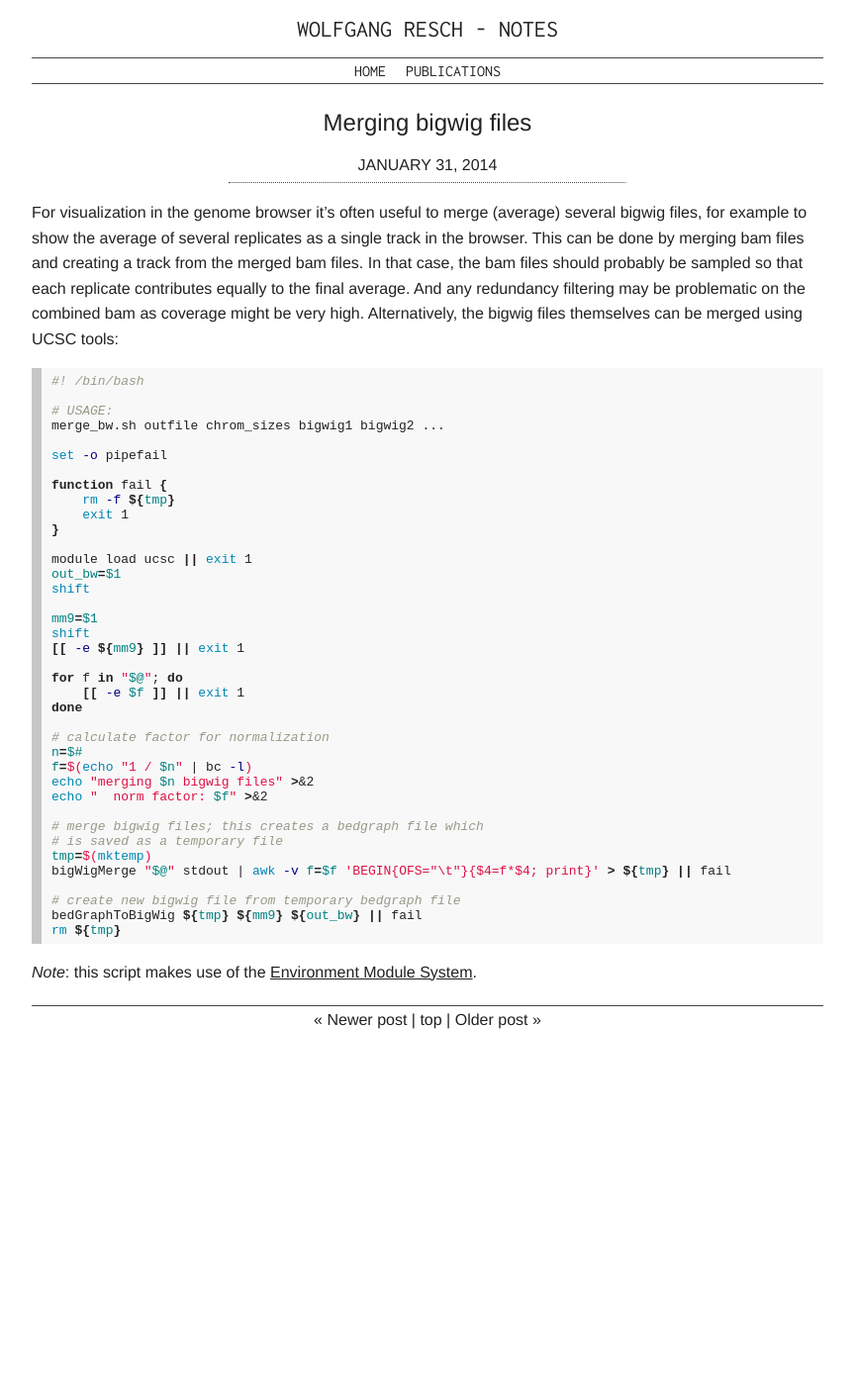
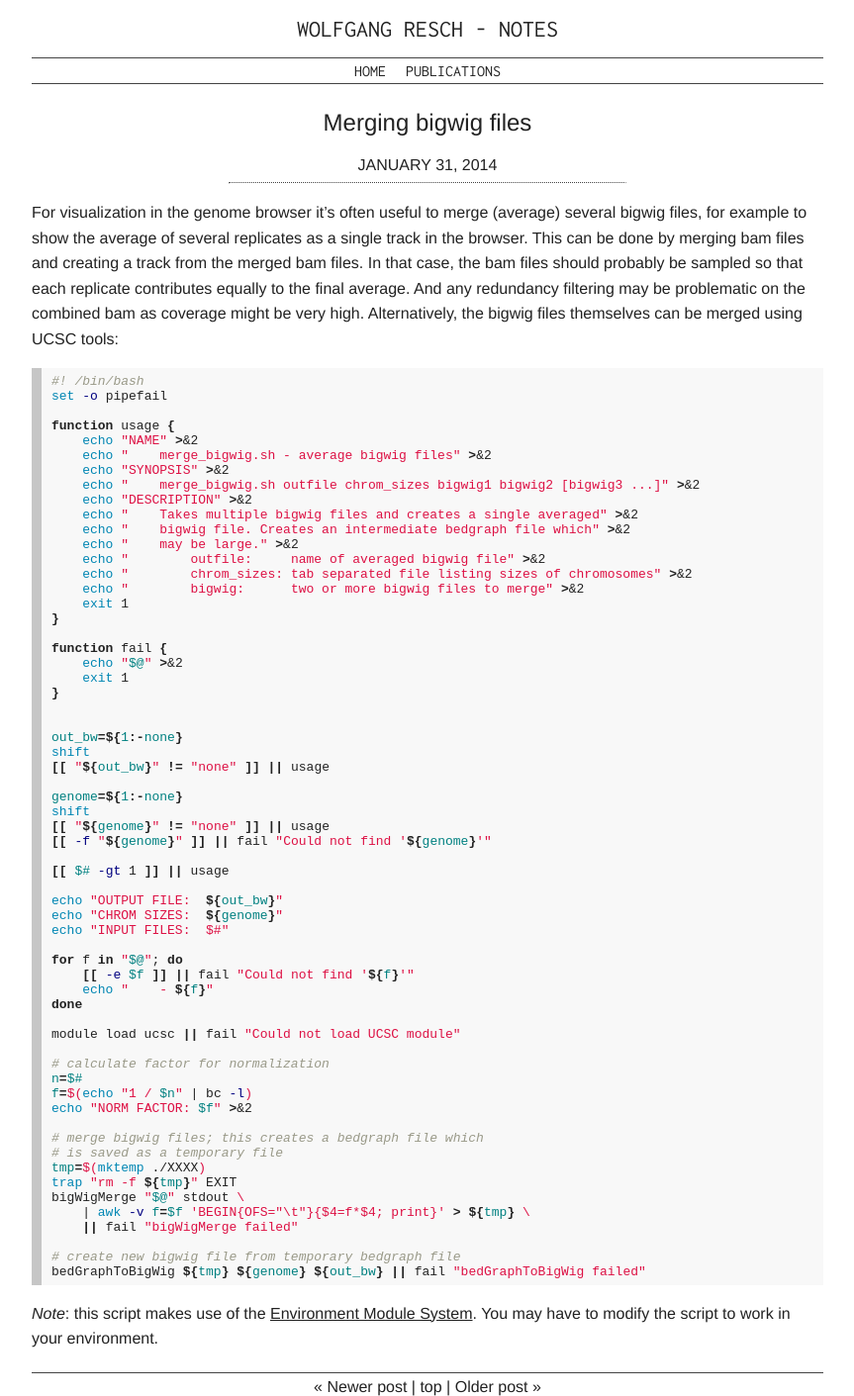
Before and after one commit to wresch/wresch.github.io, a Jekyll site: the page built from _posts/2014-01-31-merge-bigwig-files.md, in a window 1280 px wide. Shown: the whole page at 99% size, without its empty margins (208-1071 px from the left). Built offline with Jekyll 4.4.1, drawn with Linux system fonts in a browser that asks for light colours; Markdown is read by kramdown in place of the engine named in the settings; before the commit the page ends 1040 px from its top, so only the background shows below that.

Commit message:
improved merge_bigwig.sh

````diff
--- a/_posts/2014-01-31-merge-bigwig-files.md
+++ b/_posts/2014-01-31-merge-bigwig-files.md
@@ -16,43 +16,67 @@ themselves can be merged using UCSC tools:
 
 ```bash
 #! /bin/bash
-
-# USAGE:
-merge_bw.sh outfile chrom_sizes bigwig1 bigwig2 ...
-
 set -o pipefail
 
-function fail {
-    rm -f ${tmp}
+function usage {
+    echo "NAME" >&2
+    echo "    merge_bigwig.sh - average bigwig files" >&2
+    echo "SYNOPSIS" >&2
+    echo "    merge_bigwig.sh outfile chrom_sizes bigwig1 bigwig2 [bigwig3 ...]" >&2
+    echo "DESCRIPTION" >&2
+    echo "    Takes multiple bigwig files and creates a single averaged" >&2
+    echo "    bigwig file. Creates an intermediate bedgraph file which" >&2
+    echo "    may be large." >&2
+    echo "        outfile:     name of averaged bigwig file" >&2
+    echo "        chrom_sizes: tab separated file listing sizes of chromosomes" >&2
+    echo "        bigwig:      two or more bigwig files to merge" >&2
     exit 1
 }
 
-module load ucsc || exit 1
-out_bw=$1
+function fail {
+    echo "$@" >&2
+    exit 1
+}
+
+
+out_bw=${1:-none}
 shift
+[[ "${out_bw}" != "none" ]] || usage
 
-mm9=$1
+genome=${1:-none}
 shift
-[[ -e ${mm9} ]] || exit 1
+[[ "${genome}" != "none" ]] || usage
+[[ -f "${genome}" ]] || fail "Could not find '${genome}'"
+
+[[ $# -gt 1 ]] || usage
+
+echo "OUTPUT FILE:  ${out_bw}"
+echo "CHROM SIZES:  ${genome}"
+echo "INPUT FILES:  $#"
 
 for f in "$@"; do
-    [[ -e $f ]] || exit 1
+    [[ -e $f ]] || fail "Could not find '${f}'"
+    echo "    - ${f}"
 done
+
+module load ucsc || fail "Could not load UCSC module"
 
 # calculate factor for normalization
 n=$#
 f=$(echo "1 / $n" | bc -l)
-echo "merging $n bigwig files" >&2
-echo "  norm factor: $f" >&2
+echo "NORM FACTOR: $f" >&2
 
 # merge bigwig files; this creates a bedgraph file which
 # is saved as a temporary file
-tmp=$(mktemp)
-bigWigMerge "$@" stdout | awk -v f=$f 'BEGIN{OFS="\t"}{$4=f*$4; print}' > ${tmp} || fail
+tmp=$(mktemp ./XXXX)
+trap "rm -f ${tmp}" EXIT
+bigWigMerge "$@" stdout \
+    | awk -v f=$f 'BEGIN{OFS="\t"}{$4=f*$4; print}' > ${tmp} \
+    || fail "bigWigMerge failed"
 
 # create new bigwig file from temporary bedgraph file
-bedGraphToBigWig ${tmp} ${mm9} ${out_bw} || fail
-rm ${tmp}
+bedGraphToBigWig ${tmp} ${genome} ${out_bw} || fail "bedGraphToBigWig failed"
 ```
 
-*Note*: this script makes use of the [Environment Module System](http://modules.sourceforge.net/).
+*Note*: this script makes use of the [Environment Module System](https://www.tacc.utexas.edu/research-development/tacc-projects/lmod).
+You may have to modify the script to work in your environment.
````
